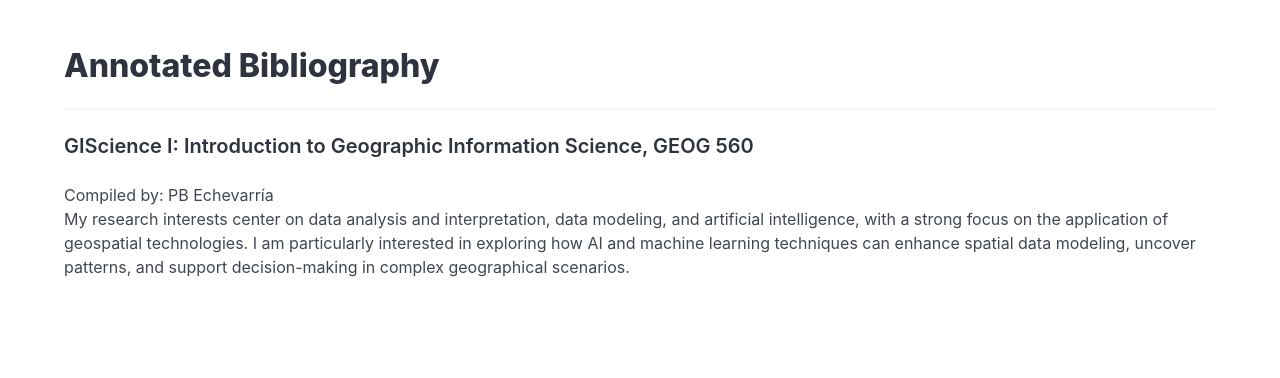
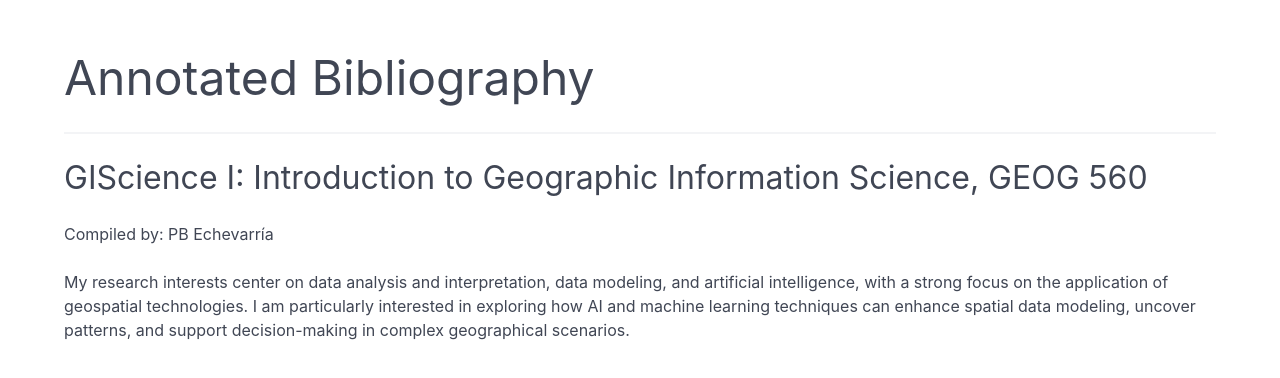
Before and after one commit to elpbatista/GEOG_560, a plain HTML site: page index.html in a window 1280 px wide. Drawn offline with Linux system fonts and the light colour scheme.

Commit message:
adding some style

```diff
--- a/index.html
+++ b/index.html
@@ -12,20 +12,26 @@
 <body>
   <section class="section">
     <div class="container">
-      <h1 class="title">
+      <h1 class="subtitle is-1">
         Annotated Bibliography
       </h1>
       <hr />
-      <p class="subtitle">
-        <strong>GIScience I: Introduction to Geographic Information Science, GEOG 560</strong>
-      </p>
-      <p>
+      <h2 class="subtitle is-3">
+        GIScience I: Introduction to Geographic Information Science, GEOG 560
+      </h2>
+      <div class="block">
         Compiled by: PB Echevarría
-      </p>
-      <p>My research interests center on data analysis and interpretation, data modeling, and artificial intelligence,
-        with a strong focus on the application of geospatial technologies. I am particularly interested in exploring how
-        AI and machine learning techniques can enhance spatial data modeling, uncover patterns, and support
-        decision-making in complex geographical scenarios.</p>
+      </div>
+
+      <div class="block">
+        <p>My research interests center on data analysis and interpretation, data modeling, and artificial
+          intelligence,
+          with a strong focus on the application of geospatial technologies. I am particularly interested in exploring
+          how
+          AI and machine learning techniques can enhance spatial data modeling, uncover patterns, and support
+          decision-making in complex geographical scenarios.</p>
+      </div>
+
     </div>
   </section>
 </body>
```
